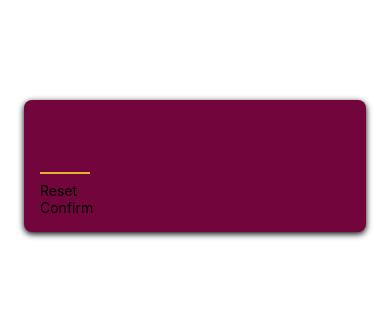
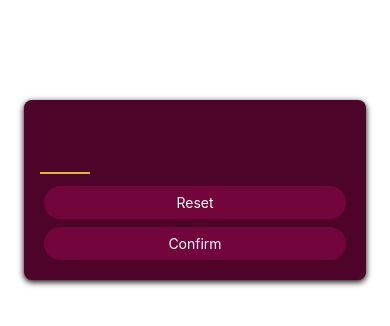
Before and after one commit to anhartasman/reactNativeGuessGame, a React Native app: screen / in a window 390 px wide. Shown: the top 326 px of the page. Built offline with nearby package versions, Linux system fonts and the light colour scheme.

Commit message:
Adding Visual Feedback to the Buttons

```diff
--- a/components/PrimaryButton.js
+++ b/components/PrimaryButton.js
@@ -1,11 +1,45 @@
-import { View, Text } from "react-native";
+import { View, Text, Pressable, StyleSheet } from "react-native";
 
 function PrimaryButton({ children }) {
+  function pressHandler() {
+    console.log("Pressed!");
+  }
   return (
-    <View>
-      <Text>{children}</Text>
+    <View style={styles.buttonOuterContainer}>
+      <Pressable
+        style={({ pressed }) =>
+          pressed
+            ? [styles.buttonInnerContainer, styles.pressed]
+            : styles.buttonInnerContainer
+        }
+        onPress={pressHandler}
+        android_ripple={{ color: "#640233" }}
+      >
+        <Text style={styles.buttonText}>{children}</Text>
+      </Pressable>
     </View>
   );
 }
 
 export default PrimaryButton;
+
+const styles = StyleSheet.create({
+  buttonOuterContainer: {
+    borderRadius: 28,
+    margin: 4,
+    overflow: "hidden",
+  },
+  buttonInnerContainer: {
+    backgroundColor: "#72063c",
+    paddingVertical: 8,
+    paddingHorizontal: 16,
+    elevation: 2,
+  },
+  buttonText: {
+    color: "white",
+    textAlign: "center",
+  },
+  pressed: {
+    opacity: 0.75,
+  },
+});
--- a/screens/StartGameScreen.js
+++ b/screens/StartGameScreen.js
@@ -21,7 +21,7 @@
   inputContainer: {
     padding: 16,
     marginTop: 100,
-    backgroundColor: "#72063c",
+    backgroundColor: "#4e0329",
     marginHorizontal: 24,
     borderRadius: 8,
     elevation: 4,
```
